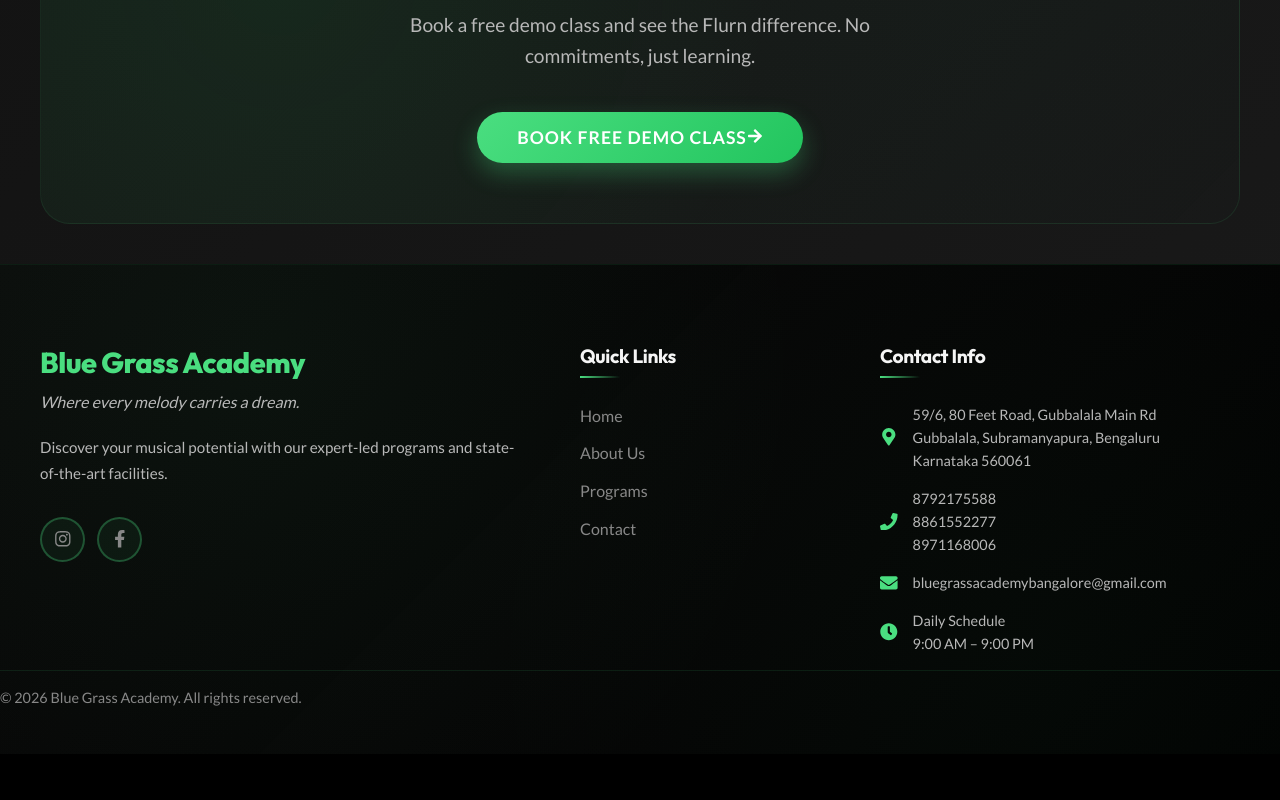
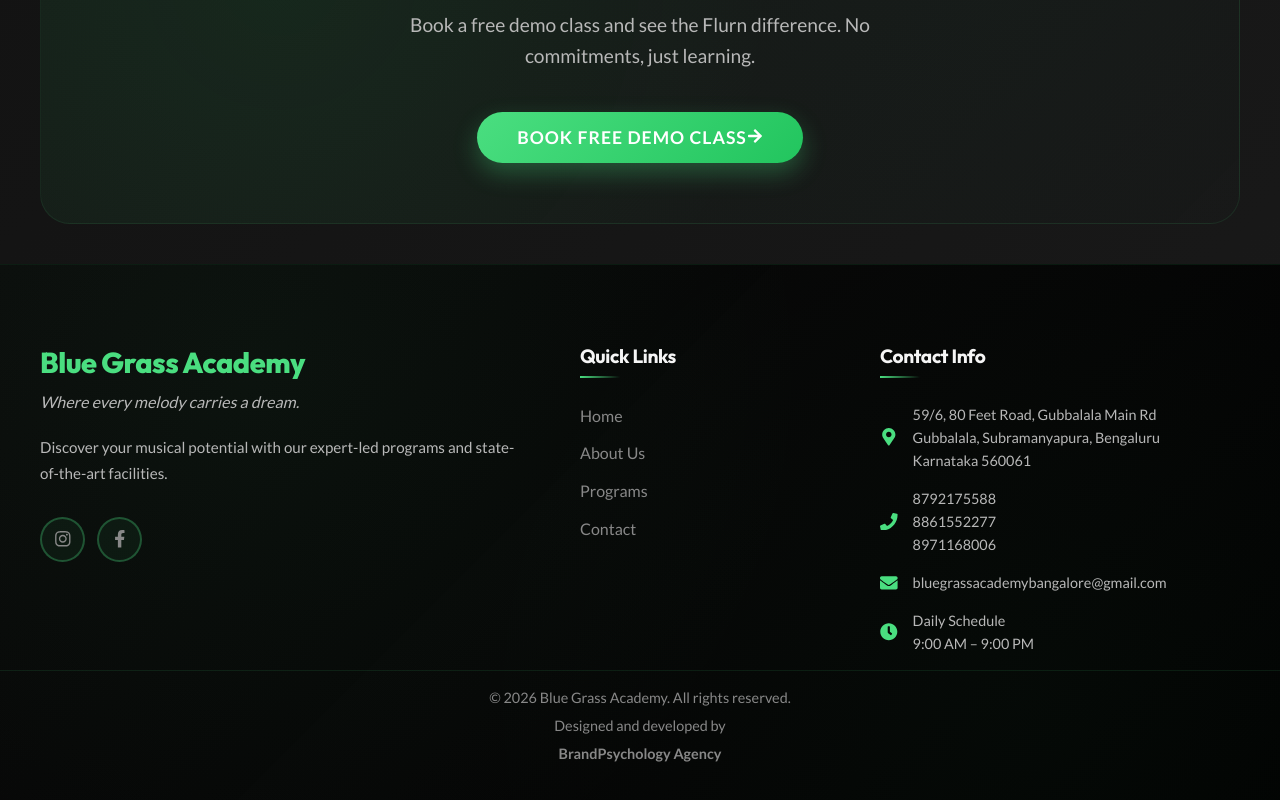
Before and after one commit to PreethamMR22/vilas-anna, a React (Vite) app: page / in a window 1280 px wide. Shown: the part 5860-6660 px from the top of the page. Before the commit the page ends 6614 px from the top, so only its background shows below. Built offline with nearby package versions, Linux system fonts and the light colour scheme.

Commit message:
added agency name in footer

```diff
--- a/src/components/Footer.css
+++ b/src/components/Footer.css
@@ -145,10 +145,13 @@
 
 .footer-bottom-content {
     display: flex;
-    justify-content: space-between;
+    flex-direction: column;
+    justify-content: center;
     align-items: center;
     color: var(--color-text-dim);
     font-size: 0.9rem;
+    text-align: center;
+    gap: 5px;
 }
 
 .footer-bottom-links {
--- a/src/components/Footer.jsx
+++ b/src/components/Footer.jsx
@@ -76,6 +76,8 @@
             <div className="footer-bottom">
                 <div className="footer-bottom-content">
                     <p>&copy; {currentYear} Blue Grass Academy. All rights reserved.</p>
+                    <p>Designed and developed by</p>
+                    <p><strong>BrandPsychology Agency</strong></p>
                 </div>
             </div>
         </footer>
```
